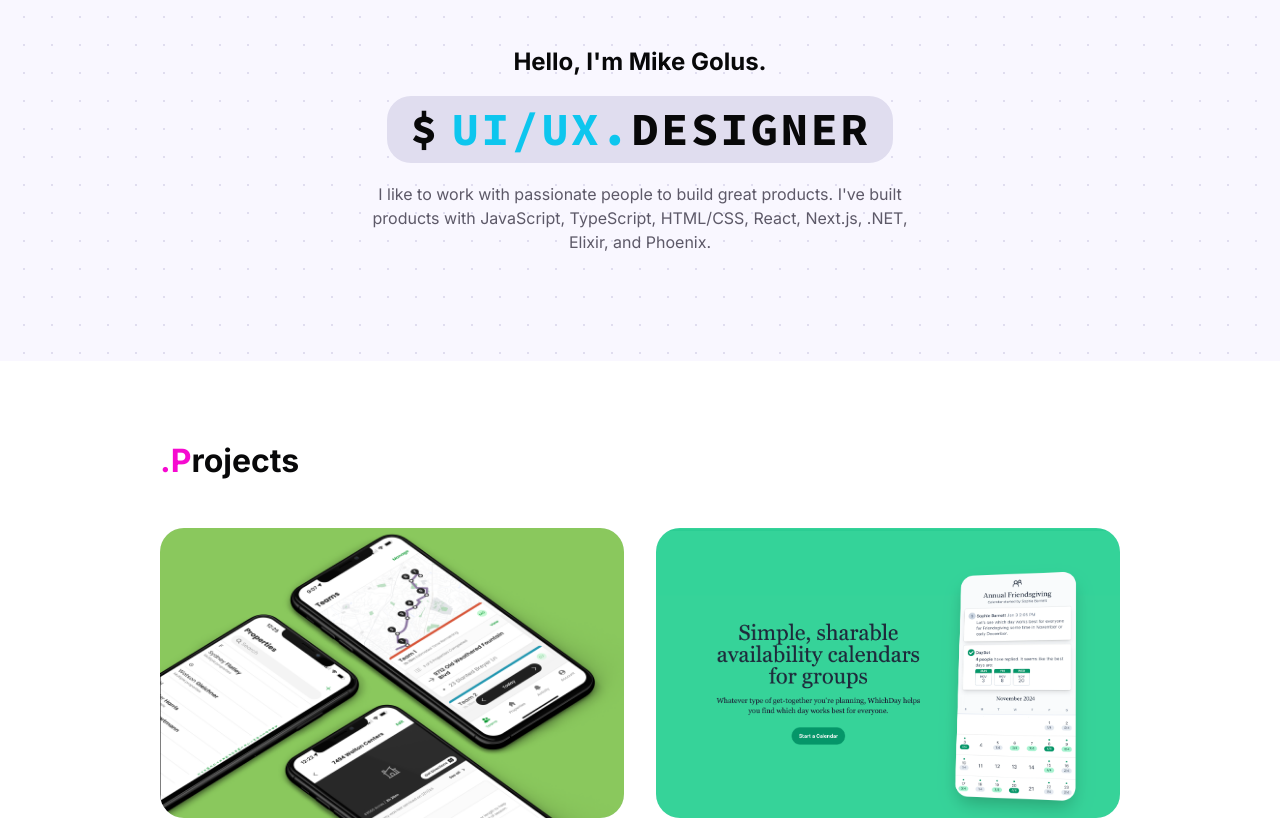
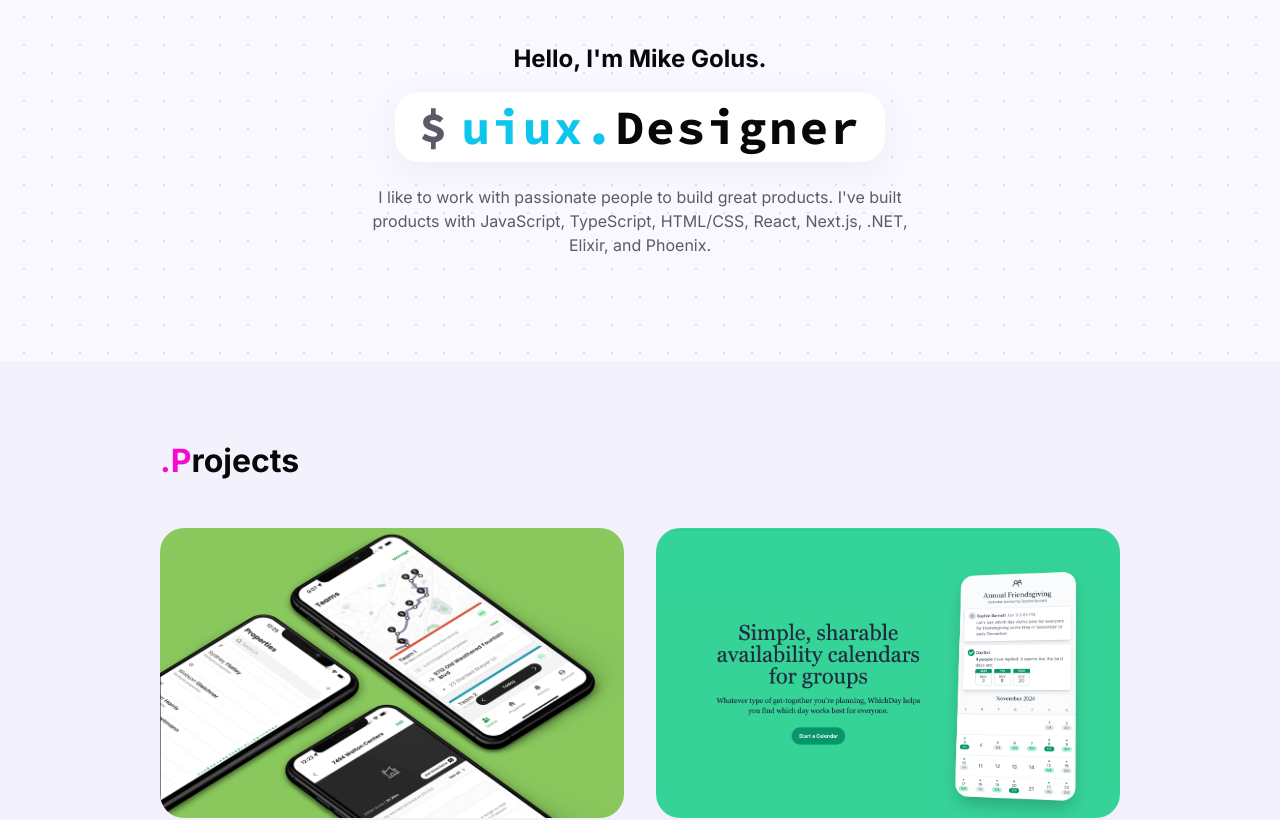
Before and after one commit to mikegolus/portfolio, a Next.js app: page / in a window 1280 px wide. Shown: the part 439-1259 px from the top of the page. Built offline with nearby package versions, Linux system fonts and the light colour scheme.

Commit message:
Added words and fixed light mode

```diff
--- a/src/app/globals.css
+++ b/src/app/globals.css
@@ -20,14 +20,14 @@
   --magenta: #F60AD0;
   --cyan: #0DC6EE;
 
-  --bg: var(--white);
+  --bg: var(--neutral-200);
   --bg-strong: var(--neutral-100);
-  --bg-strongest: var(--neutral-200);
+  --bg-strongest: var(--white);
   --bg-translucent: rgba(255,255,255,0.4);
   --text: var(--neutral-950);
   --text-light: var(--neutral-600);
   --text-lightest: var(--neutral-500);
-  --text-backdrop: var(--neutral-300);
+  --text-backdrop: var(--white);
   --stroke: var(--neutral-400);
   --stroke-light: var(--neutral-300);
   --stroke-strong: var(--neutral-500);
--- a/src/components/intro/intro.module.css
+++ b/src/components/intro/intro.module.css
@@ -33,15 +33,21 @@
 }
 
 .copy h2 {
+  overflow: hidden;
   position: relative;
   display: inline-block;
-  font-size: 2.875rem;
-  text-transform: uppercase;
-  letter-spacing: 0.05em;
+  font-size: 3rem;
+  letter-spacing: 0.04em;
   background: var(--text-backdrop);
   border-radius: var(--rounded);
   padding: 0.1em 0.5em;
   margin-bottom: 1.2rem;
+}
+
+@media (prefers-color-scheme: light) {
+  .copy h2 {
+    box-shadow: 0 8px 36px rgba(0,0,0,0.05);
+  }
 }
 
 .copy p {
@@ -52,6 +58,7 @@
 .shell-symbol {
   display: inline-block;
   margin-right: 0.25em;
+  color: var(--text-light);
 }
 
 .command {
@@ -63,6 +70,7 @@
   .copy h2 {
     font-size: 2rem;
     padding-inline: 0.3em;
+    margin-inline: -0.1em;
     border-radius: calc(var(--rounded) / 2);
   }
 }
--- a/src/components/intro/intro.tsx
+++ b/src/components/intro/intro.tsx
@@ -16,13 +16,14 @@ export const Intro = () => {
           <h1>Hello, I&apos;m Mike Golus.</h1>
           <h2 className={sourceCodePro.className}>
             <div className={styles['shell-symbol']}>$</div>
-            <div className={styles.command}>UI/UX.</div>
+            <div className={styles.command}>uiux.</div>
             <WordSwapper
               words={[
                 { string: 'Engineer', delay: 3200 },
                 { string: 'Designer', delay: 3200 },
+                { string: 'Leader', delay: 3200 },
                 { string: 'Advocate', delay: 3200 },
-                { string: 'Leader', delay: 3200 },
+                { string: 'Innovator', delay: 3200 },
               ]}
             />
           </h2>
```
